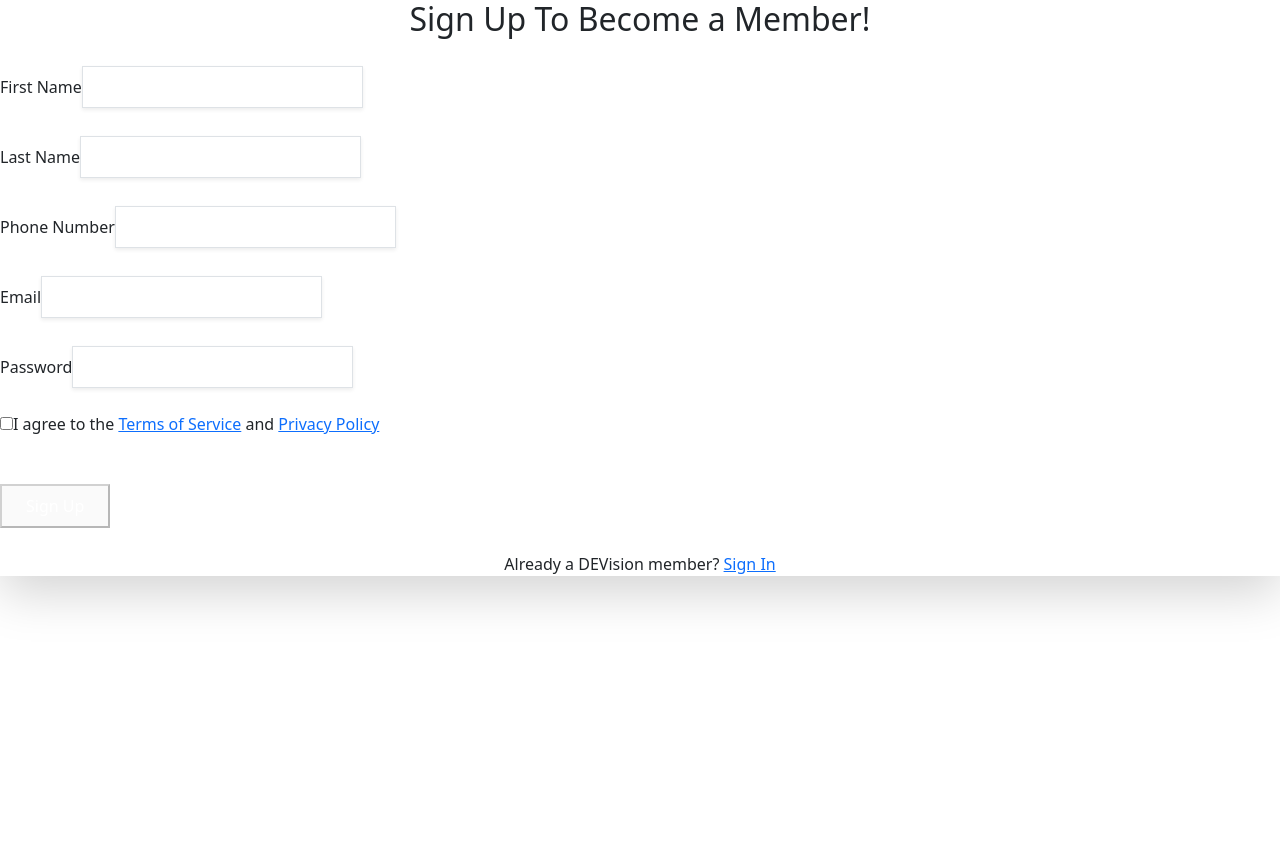
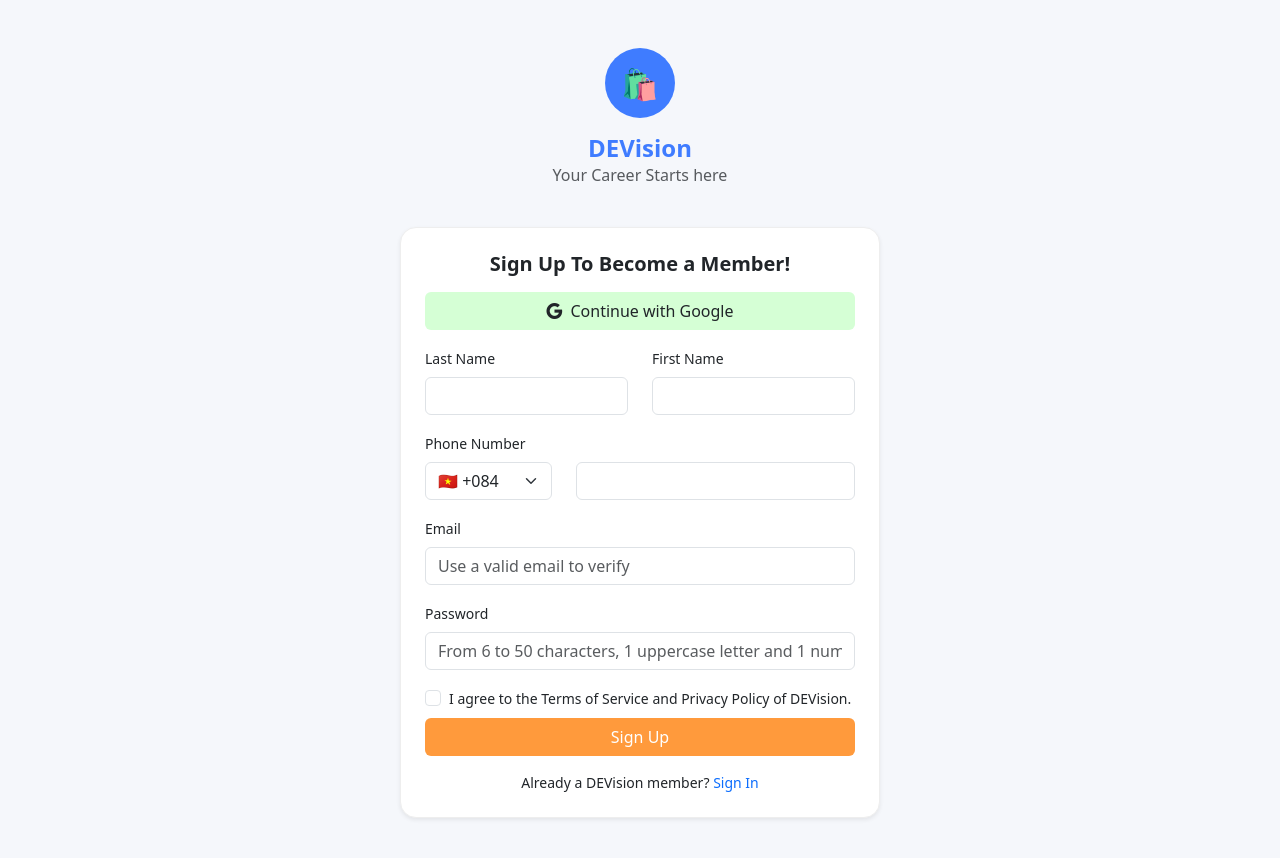
Before and after one commit to isys3461-2025c-samson-devision/Job-Manager, a React (Create React App) app in the folder Samson_JM_M2/Samson_JM_FE/job_manager_fe/: page /signup in a window 1280 px wide. Shown: the top 858 px of the page. Before the commit the page ends 800 px from the top, so only its background shows below. Built offline with nearby package versions, Linux system fonts and the light colour scheme.

Commit message:
Update SignUp page UI

```diff
--- a/Samson_JM_M2/Samson_JM_FE/job_manager_fe/src/modules/auth/pages/SignUpPage.jsx
+++ b/Samson_JM_M2/Samson_JM_FE/job_manager_fe/src/modules/auth/pages/SignUpPage.jsx
@@ -1,129 +1,165 @@
-import React, { useState } from 'react';
+import React, { useState } from "react";
+import { useNavigate } from "react-router-dom";
+import AuthLayout from "../components/AuthLayout";
+import AuthLogo from "../components/AuthLogo";
 
-const SignUpForm = () => {
-  const [formData, setFormData] = useState({
-    firstName: '',
-    lastName: '',
-    phoneNumber: '',
-    email: '',
-    password: '',
+export default function SignUpPage() {
+  const navigate = useNavigate();
+  const [form, setForm] = useState({
+    firstName: "",
+    lastName: "",
+    phoneCode: "+084",
+    phoneNumber: "",
+    email: "",
+    password: "",
+    agree: false,
   });
+  const [error, setError] = useState("");
 
-  const [agreeTerms, setAgreeTerms] = useState(false);
-
-  const handleChange = (e) => {
-    const { name, value } = e.target;
-    setFormData({ ...formData, [name]: value });
+  const handleChange = (field) => (e) => {
+    const value =
+      field === "agree" ? e.target.checked : e.target.value;
+    setForm({ ...form, [field]: value });
   };
 
-  const handleCheckboxChange = () => {
-    setAgreeTerms(!agreeTerms);
-  };
+  const handleSubmit = async () => {
+    if (!form.email || !form.password || !form.firstName || !form.lastName) {
+      setError("Please fill in all required fields.");
+      return;
+    }
+    if (!form.agree) {
+      setError("You must agree to the Terms and Privacy Policy.");
+      return;
+    }
 
-  const handleSubmit = (e) => {
-    e.preventDefault();
-    // Here you would typically send data to your backend API
-    console.log('Form data submitted:', formData);
+    try {
+      setError("");
+      // call register API here
+      console.log("Submit sign up", form);
+      // navigate("/signin");
+    } catch (e) {
+      setError("Sign up failed. Please try again.");
+    }
   };
 
   return (
-    <div className="flex justify-center items-center min-h-screen bg-gray-50">
-      <div className="w-full max-w-md bg-white p-8 rounded-lg shadow-lg">
-        <h2 className="text-2xl font-semibold text-center mb-4">Sign Up To Become a Member!</h2>
+    <AuthLayout>
+      <AuthLogo />
 
-        <form onSubmit={handleSubmit}>
-          <div className="mb-4">
-            <label htmlFor="firstName" className="block text-sm font-medium text-gray-700">First Name</label>
+      <div
+        className="bg-white rounded-4 shadow-sm p-4"
+        style={{ width: "480px", border: "1px solid #eee" }}
+      >
+        <h5 className="fw-bold text-center mb-3">
+          Sign Up To Become a Member!
+        </h5>
+
+        <button
+          className="btn w-100 mb-3 d-flex align-items-center justify-content-center"
+          style={{ backgroundColor: "#D5FFD5" }}
+        >
+          <i className="bi bi-google me-2" />
+          Continue with Google
+        </button>
+
+        <div className="row">
+          <div className="col-6 mb-3">
+            <label className="form-label small">Last Name</label>
             <input
-              type="text"
-              name="firstName"
-              id="firstName"
-              value={formData.firstName}
-              onChange={handleChange}
-              required
-              className="w-full px-4 py-2 mt-1 border border-gray-300 rounded-md shadow-sm focus:ring-indigo-500 focus:border-indigo-500"
+              className="form-control"
+              value={form.lastName}
+              onChange={handleChange("lastName")}
             />
           </div>
-
-          <div className="mb-4">
-            <label htmlFor="lastName" className="block text-sm font-medium text-gray-700">Last Name</label>
+          <div className="col-6 mb-3">
+            <label className="form-label small">First Name</label>
             <input
-              type="text"
-              name="lastName"
-              id="lastName"
-              value={formData.lastName}
-              onChange={handleChange}
-              required
-              className="w-full px-4 py-2 mt-1 border border-gray-300 rounded-md shadow-sm focus:ring-indigo-500 focus:border-indigo-500"
+              className="form-control"
+              value={form.firstName}
+              onChange={handleChange("firstName")}
             />
           </div>
+        </div>
 
-          <div className="mb-4">
-            <label htmlFor="phoneNumber" className="block text-sm font-medium text-gray-700">Phone Number</label>
-            <input
-              type="tel"
-              name="phoneNumber"
-              id="phoneNumber"
-              value={formData.phoneNumber}
-              onChange={handleChange}
-              required
-              className="w-full px-4 py-2 mt-1 border border-gray-300 rounded-md shadow-sm focus:ring-indigo-500 focus:border-indigo-500"
-            />
+        <div className="mb-3">
+          <label className="form-label small">Phone Number</label>
+          <div className="row">
+            <div className="col-4">
+              <select
+                className="form-select"
+                value={form.phoneCode}
+                onChange={handleChange("phoneCode")}
+              >
+                <option value="+084">🇻🇳 +084</option>
+              </select>
+            </div>
+            <div className="col-8">
+              <input
+                className="form-control"
+                type="tel"
+                value={form.phoneNumber}
+                onChange={handleChange("phoneNumber")}
+              />
+            </div>
           </div>
+        </div>
 
-          <div className="mb-4">
-            <label htmlFor="email" className="block text-sm font-medium text-gray-700">Email</label>
-            <input
-              type="email"
-              name="email"
-              id="email"
-              value={formData.email}
-              onChange={handleChange}
-              required
-              className="w-full px-4 py-2 mt-1 border border-gray-300 rounded-md shadow-sm focus:ring-indigo-500 focus:border-indigo-500"
-            />
-          </div>
+        <div className="mb-3">
+          <label className="form-label small">Email</label>
+          <input
+            className="form-control"
+            type="email"
+            placeholder="Use a valid email to verify"
+            value={form.email}
+            onChange={handleChange("email")}
+          />
+        </div>
 
-          <div className="mb-4">
-            <label htmlFor="password" className="block text-sm font-medium text-gray-700">Password</label>
-            <input
-              type="password"
-              name="password"
-              id="password"
-              value={formData.password}
-              onChange={handleChange}
-              required
-              className="w-full px-4 py-2 mt-1 border border-gray-300 rounded-md shadow-sm focus:ring-indigo-500 focus:border-indigo-500"
-            />
-          </div>
+        <div className="mb-3">
+          <label className="form-label small">Password</label>
+          <input
+            className="form-control"
+            type="password"
+            placeholder="From 6 to 50 characters, 1 uppercase letter and 1 number"
+            value={form.password}
+            onChange={handleChange("password")}
+          />
+        </div>
 
-          <div className="mb-4 flex items-center">
-            <input
-              type="checkbox"
-              checked={agreeTerms}
-              onChange={handleCheckboxChange}
-              className="mr-2"
-            />
-            <label htmlFor="agreeTerms" className="text-sm">
-              I agree to the <a href="/terms" className="text-blue-500 hover:underline">Terms of Service</a> and <a href="/privacy" className="text-blue-500 hover:underline">Privacy Policy</a>
-            </label>
-          </div>
+        <div className="form-check mb-2">
+          <input
+            className="form-check-input"
+            type="checkbox"
+            id="agree"
+            checked={form.agree}
+            onChange={handleChange("agree")}
+          />
+          <label htmlFor="agree" className="form-check-label small">
+            I agree to the Terms of Service and Privacy Policy of DEVision.
+          </label>
+        </div>
 
-          <button
-            type="submit"
-            disabled={!agreeTerms}
-            className={`w-full py-2 px-4 mt-4 bg-orange-500 text-white rounded-md hover:bg-orange-600 disabled:bg-gray-400`}
+        {error && <p className="text-danger small mb-2">{error}</p>}
+
+        <button
+          className="btn w-100 mb-3"
+          style={{ backgroundColor: "#FF9A3C", color: "#fff" }}
+          onClick={handleSubmit}
+        >
+          Sign Up
+        </button>
+
+        <p className="text-center small mb-0">
+          Already a DEVision member?{" "}
+          <span
+            className="text-primary"
+            style={{ cursor: "pointer" }}
+            onClick={() => navigate("/signin")}
           >
-            Sign Up
-          </button>
-
-          <div className="mt-4 text-center">
-            <span>Already a DEVision member? <a href="/signin" className="text-blue-500 hover:underline">Sign In</a></span>
-          </div>
-        </form>
+            Sign In
+          </span>
+        </p>
       </div>
-    </div>
+    </AuthLayout>
   );
-};
-
-export default SignUpForm;
+}
```
